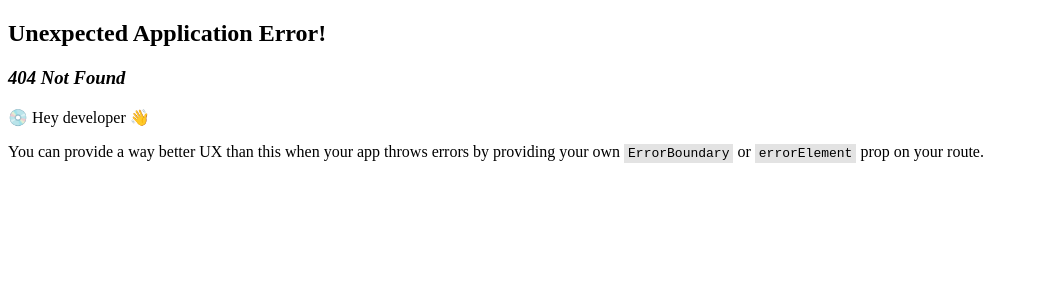
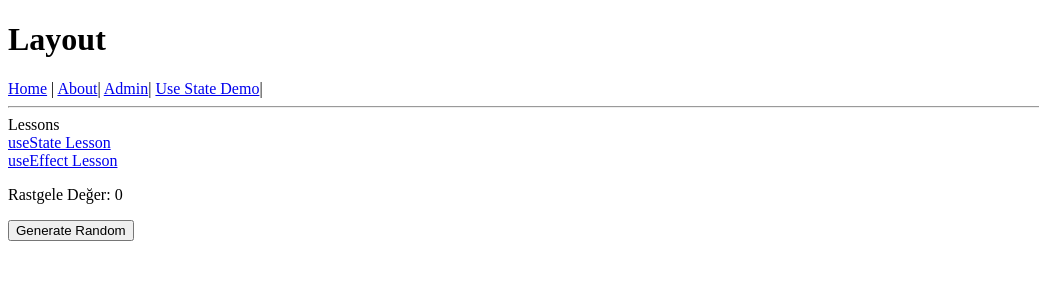
Before and after one commit to neominalsolutions/react-router-v7-app-smns, a React (Vite) app: page /lessons/usestate in a window 1280 px wide. Before the commit this address had no page. Shown: the top 300 px of the page, without its empty margins (0-1039 px from the left). Built offline with nearby package versions, Linux system fonts and the light colour scheme.

Commit message:
useStatet Hook Kullanımı

```diff
--- a/src/layouts/site/layout.tsx
+++ b/src/layouts/site/layout.tsx
@@ -10,8 +10,8 @@ function Layout() {
 		<>
 			<h1>Layout</h1>
 			<Link to="/">Home</Link> | <Link to="/about">About</Link>|{' '}
-			<Link to="/admin">Admin</Link>
-			<hr />
+			<Link to="/admin">Admin</Link>|{' '}
+			<Link to="/lessons/useState">Use State Demo</Link>| <hr />
 			<main>
 				<Outlet />
 			</main>
--- a/src/main.tsx
+++ b/src/main.tsx
@@ -1,9 +1,15 @@
 import { createRoot } from 'react-dom/client';
-import { createBrowserRouter, RouterProvider } from 'react-router';
+import {
+	createBrowserRouter,
+	Link,
+	Outlet,
+	RouterProvider,
+} from 'react-router';
 import Home from './pages/site/home/page';
 import About from './pages/site/about/page';
 import Layout from './layouts/site/layout';
 import AdminLayout from './layouts/admin/layout';
+import UseStateLessonPage from './pages/lessons/useState/page';
 
 // import './index.css';
 
@@ -19,6 +25,25 @@ const router = createBrowserRouter([
 			{
 				path: 'about',
 				Component: About,
+			},
+			{
+				path: 'lessons',
+				Component: () => (
+					<>
+						<div>Lessons</div>
+						<Link to="usestate">useState Lesson</Link>
+						<br />
+						<Link to="useeffect">useEffect Lesson</Link>
+						<Outlet />
+					</>
+				),
+				children: [
+					{
+						path: 'usestate',
+						Component: UseStateLessonPage,
+					},
+					{},
+				],
 			},
 		],
 	},
--- /dev/null
+++ b/src/pages/lessons/useState/page.tsx
@@ -0,0 +1,39 @@
+// event binding
+// model binding
+// useEffect ile de component yaşam döngüsü yönetimi (3 faz), mount, update, unmount
+// mount: Componentin DOM'a eklenmesi anı
+// update: Componentin LOCAL STATE güncellenmesi anı
+// unmount: Componentin DOM'dan kaldırılması anı
+// React render fazında virtual DOM ile gerçek DOM'u karşılaştırır ve sadece değişen kısımları günceller. Bu, performansı artırır çünkü tüm DOM'u yeniden oluşturmak yerine sadece gerekli değişiklikler yapılır.
+// React da render denilen sürecin olmasın sebebi ise state ve props değişiklikleridir. State veya props değiştiğinde React, componentin render metodunu tekrar çağırır ve UI'yi günceller.
+// State reactda asenkron çalışır. State değişimini consoleda doğru gözlemleyemeyiz. React Developer Tools ile state değişimlerini izleyebiliriz.
+// Bir function componente istediğimiz kadar birbirinden bağımsız useState hook'u ekleyebiliriz.
+// Hooklar sadece Function componentlere özgüdür. Class componentlerde kullanılamaz.
+import React from 'react';
+
+// component içerisinde belirli bir durumu takip eden özel functionlarada hook denir.
+function UseStateLessonPage() {
+	const [random, setRandom] = React.useState<number>(0); // Angular variable değişkenler
+
+	const onClickHandler = (): void => {
+		const newRandom = Math.round(Math.random() * 1);
+		setRandom(newRandom);
+		console.log('Random Değer: ', random);
+		// random = random + 1; // bu şekilde state değiştirilemez.
+	};
+
+	// TS kodları,state,props, event, variables,functions, hooks
+
+	console.log('Component Render Edildi');
+
+	return (
+		<div>
+			{/* one way model binding */}
+			<p>Rastgele Değer: {random}</p>
+			{/* event Binding */}
+			<button onClick={onClickHandler}>Generate Random</button>
+		</div>
+	); // render anlamına gelir. // JSX dosyası
+}
+
+export default UseStateLessonPage;
```
